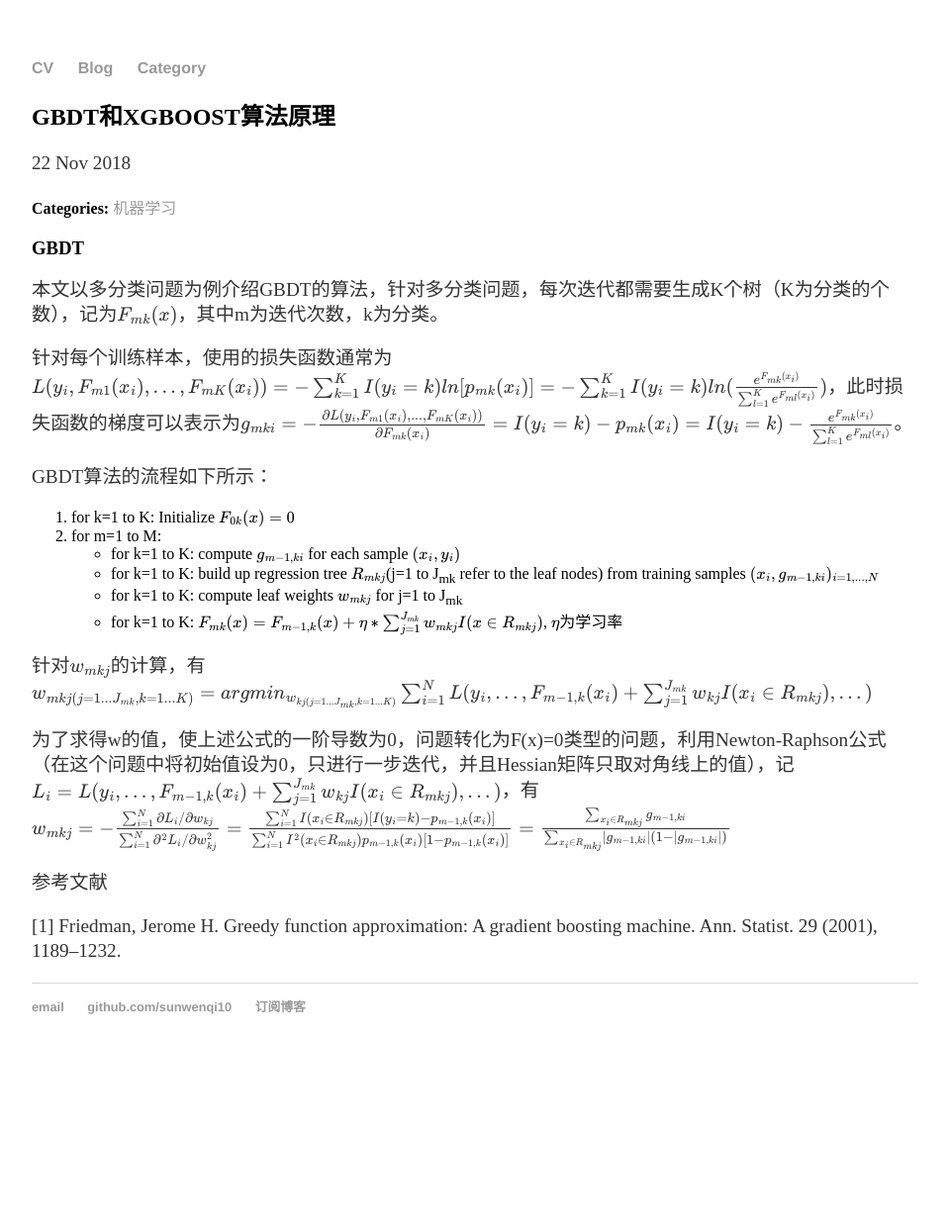
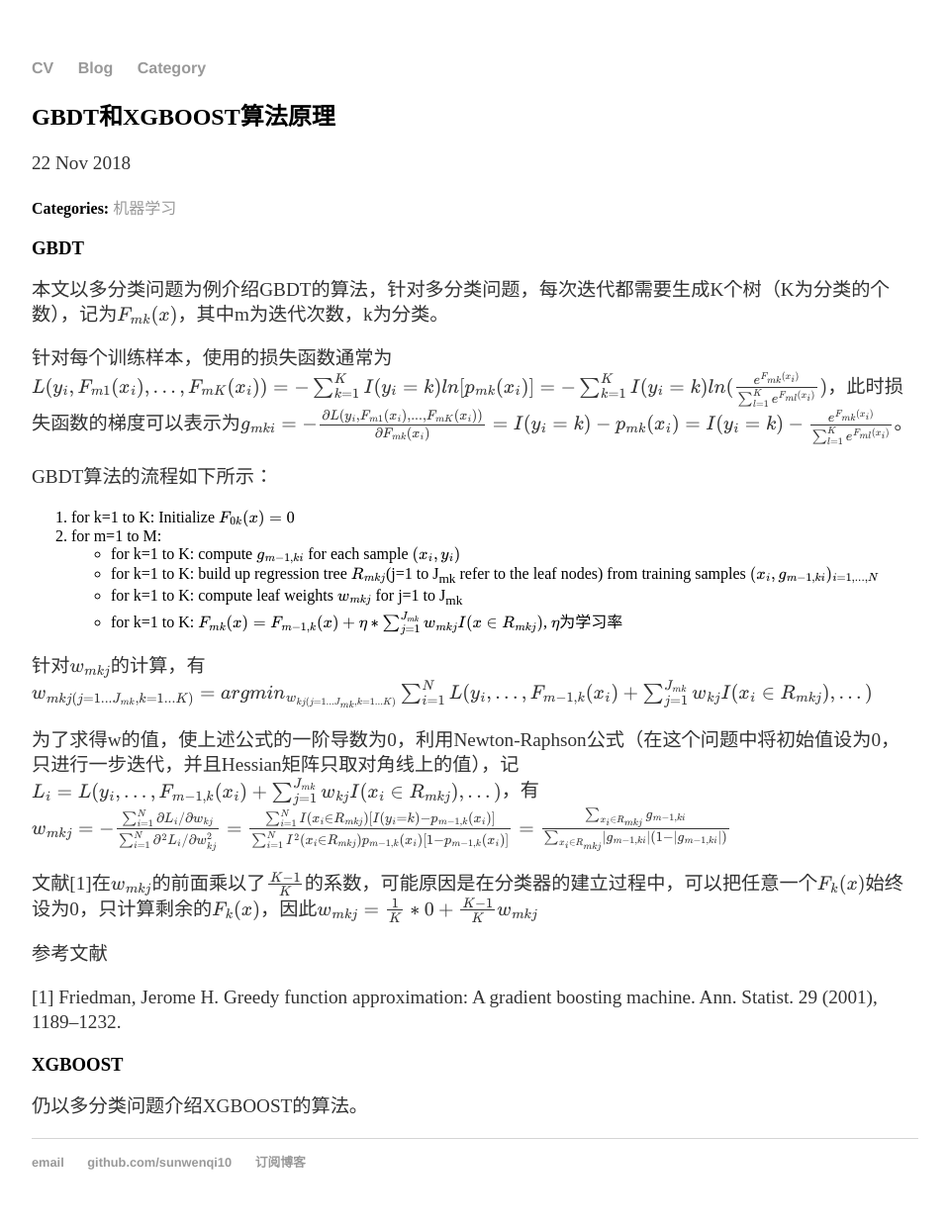
Before and after one commit to sunwenqi10/sunwenqi10.github.io, a Jekyll site: the page built from _posts/2018-11-22-GBDT_and_XGBOOST.md, in a window 1280 px wide. Shown: the whole page at 99% size, without its empty margins (160-1119 px from the left). Built offline with Jekyll 4.4.1, drawn with Linux system fonts in a browser that asks for light colours; formulas are drawn with MathJax 3; comment, search, counter and statistics services are not loaded; before the commit the page ends 1086 px from its top, so only the background shows below that.

Commit message:
Update 2018-11-22-GBDT_and_XGBOOST.md

```diff
--- a/_posts/2018-11-22-GBDT_and_XGBOOST.md
+++ b/_posts/2018-11-22-GBDT_and_XGBOOST.md
@@ -21,8 +21,14 @@ GBDT算法的流程如下所示：
 
 针对$$w_{mkj}$$的计算，有$$w_{mkj(j=1...J_{mk},k=1...K)}=argmin_{w_{kj(j=1...J_{mk},k=1...K)}}\sum_{i=1}^{N}L(y_i, ...,   F_{m-1,k}(x_i)+\sum_{j=1}^{J_{mk}}w_{kj}I({x_i}\in{R_{mkj}}), ...)$$
 
-为了求得w的值，使上述公式的一阶导数为0，问题转化为F(x)=0类型的问题，利用Newton-Raphson公式（在这个问题中将初始值设为0，只进行一步迭代，并且Hessian矩阵只取对角线上的值），记$$L_i=L(y_i, ...,   F_{m-1,k}(x_i)+\sum_{j=1}^{J_{mk}}w_{kj}I({x_i}\in{R_{mkj}}), ...)$$，有$$w_{mkj}=-\frac{\sum_{i=1}^N\partial{L_i}/\partial{w_{kj}}}{\sum_{i=1}^N\partial^2{L_i}/\partial{w_{kj}^2}}=\frac{\sum_{i=1}^{N}I({x_i}\in{R_{mkj}})[I({y_i}=k)-p_{m-1,k}(x_i)]}{\sum_{i=1}^{N}I^2({x_i}\in{R_{mkj}})p_{m-1,k}(x_i)[1-p_{m-1,k}(x_i)]}=\frac{\sum_{x_i\in{R_{mkj}}}g_{m-1,ki}}{\sum_{x_i\in{R_{mkj}}}\lvert{g_{m-1,ki}}\rvert(1-\lvert{g_{m-1,ki}}\rvert)}$$
+为了求得w的值，使上述公式的一阶导数为0，利用Newton-Raphson公式（在这个问题中将初始值设为0，只进行一步迭代，并且Hessian矩阵只取对角线上的值），记$$L_i=L(y_i, ...,   F_{m-1,k}(x_i)+\sum_{j=1}^{J_{mk}}w_{kj}I({x_i}\in{R_{mkj}}), ...)$$，有$$w_{mkj}=-\frac{\sum_{i=1}^N\partial{L_i}/\partial{w_{kj}}}{\sum_{i=1}^N\partial^2{L_i}/\partial{w_{kj}^2}}=\frac{\sum_{i=1}^{N}I({x_i}\in{R_{mkj}})[I({y_i}=k)-p_{m-1,k}(x_i)]}{\sum_{i=1}^{N}I^2({x_i}\in{R_{mkj}})p_{m-1,k}(x_i)[1-p_{m-1,k}(x_i)]}=\frac{\sum_{x_i\in{R_{mkj}}}g_{m-1,ki}}{\sum_{x_i\in{R_{mkj}}}\lvert{g_{m-1,ki}}\rvert(1-\lvert{g_{m-1,ki}}\rvert)}$$
+
+文献[1]在$$w_{mkj}$$的前面乘以了$$\frac{K-1}{K}$$的系数，可能原因是在分类器的建立过程中，可以把任意一个$$F_k(x)$$始终设为0，只计算剩余的$$F_k(x)$$，因此$$w_{mkj}=\frac{1}{K}*0+\frac{K-1}{K}w_{mkj}$$
 
 参考文献
 
 [1] Friedman, Jerome H. Greedy function approximation: A gradient boosting machine. Ann. Statist. 29 (2001), 1189--1232.
+
+### XGBOOST
+
+仍以多分类问题介绍XGBOOST的算法。
```
